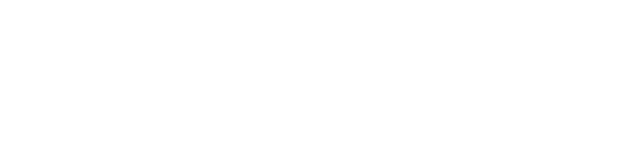
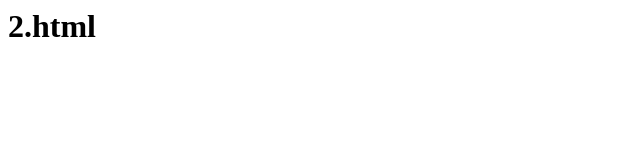
Before and after one commit to sangminKkim/gfh, a plain HTML site: page 2.html in a window 1280 px wide. Shown: the whole page, without its empty margins (0-640 px from the left). Drawn offline with Linux system fonts and the light colour scheme.

Commit message:
2에 h2태그 추가

```diff
--- a/2.html
+++ b/2.html
@@ -1,5 +1,5 @@
 <html>
-
+  <h1>2.html</h1>
 
 
 </html>
```
